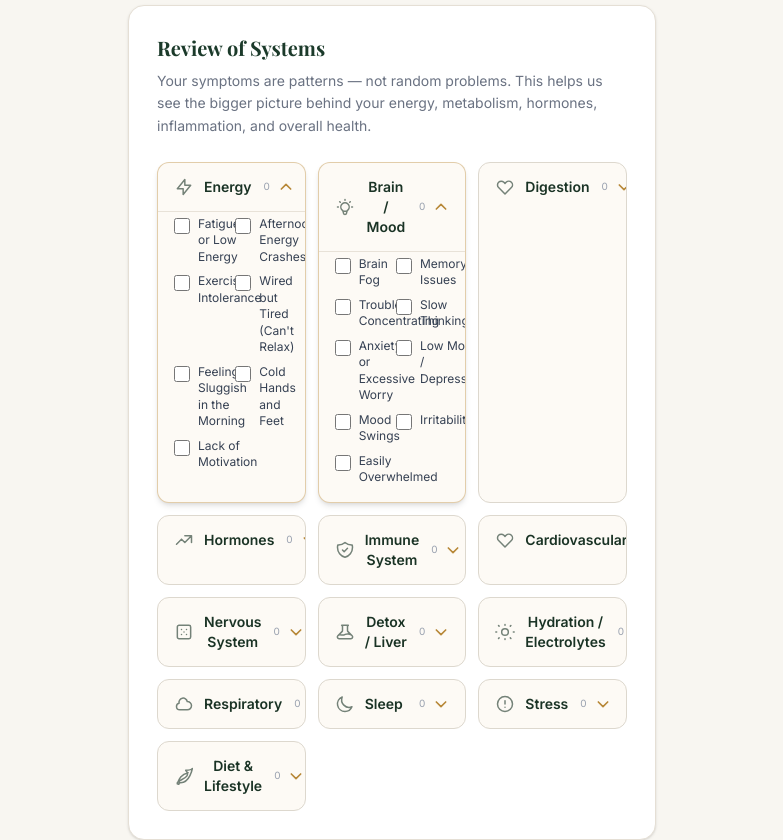
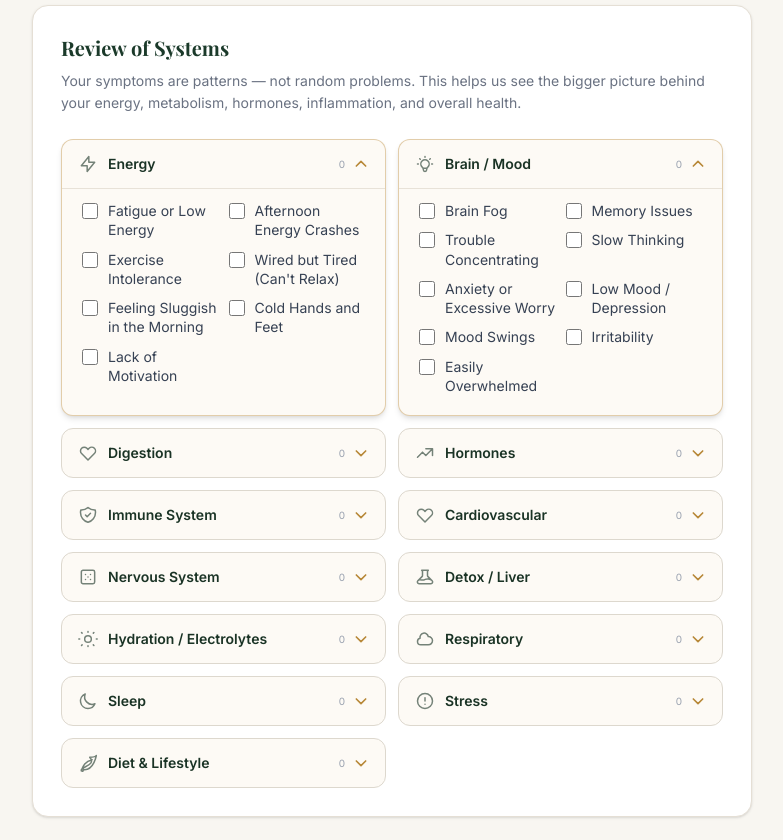
Before and after one commit to Sherryfarmshop/rooted-clarity-website, a Next.js app: page /upload in a window 1280 px wide. Shown: the part 1060-1900 px from the top of the page, without its empty margins (248-1031 px from the left). Built offline with nearby package versions, Linux system fonts and the light colour scheme; a web font is replaced by a local one.

Commit message:
ros-wider-cards-2col-grid

```diff
--- a/src/app/upload/page.tsx
+++ b/src/app/upload/page.tsx
@@ -78,9 +78,9 @@ function SystemCard({ group, selected, onToggle, onSelectSymptom }: {
 
       {/* Expanded checkbox list */}
       <div className={`transition-all duration-300 overflow-hidden ${open ? "max-h-[600px]" : "max-h-0"}`}>
-        <div className="px-4 pb-4 pt-1 grid grid-cols-1 sm:grid-cols-2 gap-2 border-t border-[#e8e2d8]">
+        <div className="px-5 pb-5 pt-3 grid grid-cols-1 sm:grid-cols-2 gap-2.5 border-t border-[#e8e2d8]">
           {group.symptoms.map((s) => (
-            <label key={s} className="flex items-start gap-2 cursor-pointer group">
+            <label key={s} className="flex items-start gap-2.5 cursor-pointer group">
               <input
                 type="checkbox"
                 name="symptoms"
@@ -89,7 +89,7 @@ function SystemCard({ group, selected, onToggle, onSelectSymptom }: {
                 onChange={() => onSelectSymptom(s)}
                 className="mt-0.5 w-4 h-4 rounded accent-[#1a3325] flex-shrink-0"
               />
-              <span className="text-gray-700 text-xs leading-snug group-hover:text-[#1a3325] transition-colors">{s}</span>
+              <span className="text-gray-700 text-sm leading-snug group-hover:text-[#1a3325] transition-colors">{s}</span>
             </label>
           ))}
         </div>
@@ -131,8 +131,9 @@ export default function UploadPage() {
     <>
       <Navbar />
       <main className="bg-[#f8f6f1] min-h-screen pt-28 pb-20">
-        <div className="max-w-xl mx-auto px-6">
+        <div className="max-w-3xl mx-auto px-6">
 
+          <div className="max-w-xl mx-auto">
             <p className="text-[#8B6914]/60 text-xs uppercase tracking-[0.2em] mb-4">Rooted Clarity Health</p>
             <h1 className="font-serif text-4xl sm:text-5xl font-bold text-[#1B3A2A] leading-tight mb-3">Start My Review</h1>
             <p className="text-gray-500 text-base leading-relaxed mb-3">
@@ -142,6 +143,7 @@ export default function UploadPage() {
               No guessing. No generic advice. Just a deeper look at what your body may be trying to tell you.
             </p>
             <div className="w-12 h-px bg-[#C9A84C] mb-10" />
+          </div>
 
           {submitted ? (
             <div className="text-center py-20">
@@ -204,7 +206,7 @@ export default function UploadPage() {
                 <p className="text-gray-500 text-sm leading-relaxed mb-6">
                   Your symptoms are patterns — not random problems. This helps us see the bigger picture behind your energy, metabolism, hormones, inflammation, and overall health.
                 </p>
-                <div className="grid grid-cols-1 sm:grid-cols-2 lg:grid-cols-3 gap-3">
+                <div className="grid grid-cols-1 sm:grid-cols-2 gap-3">
                   {symptomGroups.map((group) => (
                     <SystemCard
                       key={group.label}
```
Lines whose indentation alone changed are shown as unchanged.
